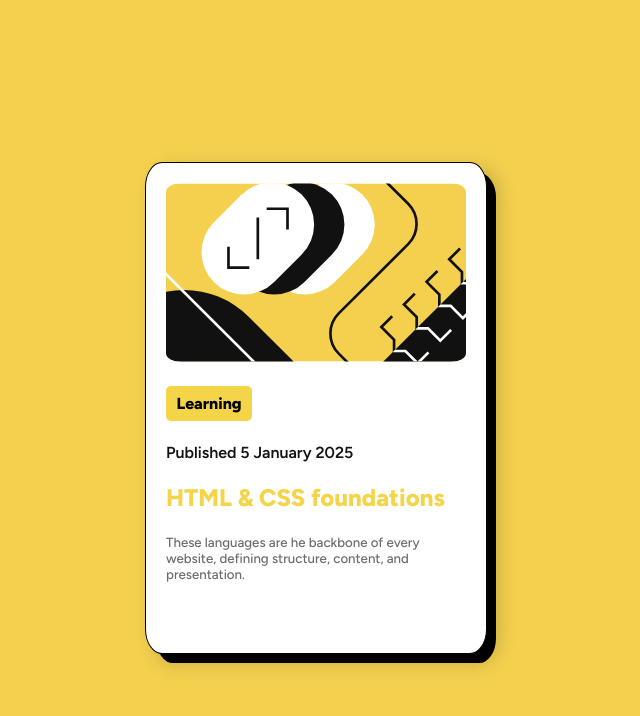
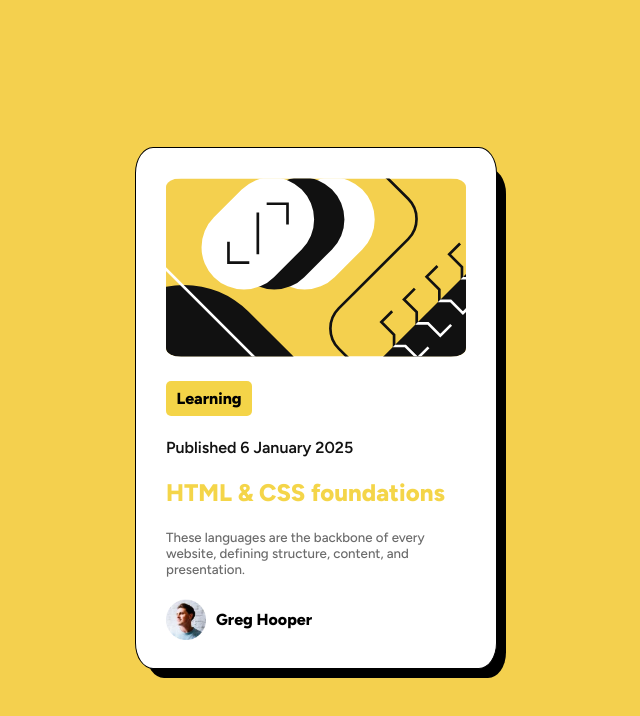
Before and after one commit to Nomiss323/Blog-Post-Test, a plain HTML site: page index.html in a window 1280 px wide. Shown: the whole page, without its empty margins (324-964 px from the left). Drawn offline with Linux system fonts and the light colour scheme; a web font is replaced by a local one.

Commit message:
hey hey hey shinomiya san

```diff
--- a/index.html
+++ b/index.html
@@ -6,39 +6,32 @@
     <meta charset="UTF-8">
     <meta name="viewport" content="width=device-width, initial-scale=1.0">
     <link rel="stylesheet" href="styles.css">
-    <link rel="icon/image" href="icon1.png">
+    <link rel="icon" href="icon1.png">
     <link href="https://fonts.googleapis.com/css2?family=Anton&family=Figtree:ital,wght@0,300..900;1,300..900&family=Funnel+Display:wght@300..800&family=Outfit:wght@100..900&display=swap" rel="stylesheet">
 </head>
 <body>
     <main>
         <div id="Container">
-            <img src="img.svg" alt="image">
+            <img src="img.svg" alt="Blog-Post Image">
             <h4 class="boxed">
                 Learning
             </h4>
             <h4 class="lite">
-                Published  5 January 2025
+                Published  6 January 2025
             </h4>
             <h2 class="hdft">
                 HTML & CSS foundations
             </h2>
             <h5 class="liteBod">
-                These languages are he backbone of every website, defining structure, content, and presentation.
+                These languages are the backbone of every website, defining structure, content, and presentation.
             </h5>
+            <div class="imgtw">
+               <img src="avatar.webp" alt="Author's Avatar">
+                <h4>
+                     Greg                                                                            Hooper
+                </h4>
+            </div>
         </div>
-
-
     </main>
-
-
-
-
-
-
 </body>
-
-
-
-
-
 </html>
--- a/styles.css
+++ b/styles.css
@@ -12,13 +12,13 @@ body {
 
 #Container {
     position: relative;
-    padding: 20px;
-    height: 450px;
+    padding: 30px;
+    height: 460px;
     width: 300px;
     background-color: white;
     border: 1px solid black;
     border-radius: 5%;
-    box-shadow: 10px 8px 20px rgba(0, 0, 0, 0.2)
+
 
 }
 
@@ -26,10 +26,10 @@ body {
 #Container::before {
     content: '';
     position: absolute;
-    top: 10px;
+    top: 20px;
     left: 10px;
-    height: 490px;
-    width: 340px;
+    height: 510px;
+    width: 360px;
     background-color: black;
     border-radius: 5%;
     z-index: -1;
@@ -44,6 +44,25 @@ body {
     width: 100%;
     height: auto;
 
+}
+
+
+.imgtw {
+
+    margin-top: 0px;
+    gap: 10px;
+    display: inline-flex;
+    align-items: center;
+    height: 40px;
+    width: 40px;
+
+
+}
+
+
+.imgtw h4{
+    white-space: nowrap;
+    font-weight: 800;
 }
 
 .boxed {
```
Also changed, not shown: avatar.webp (renamed from fles/image-avatar.webp), icon1.png (renamed from fles/icon1.png).
